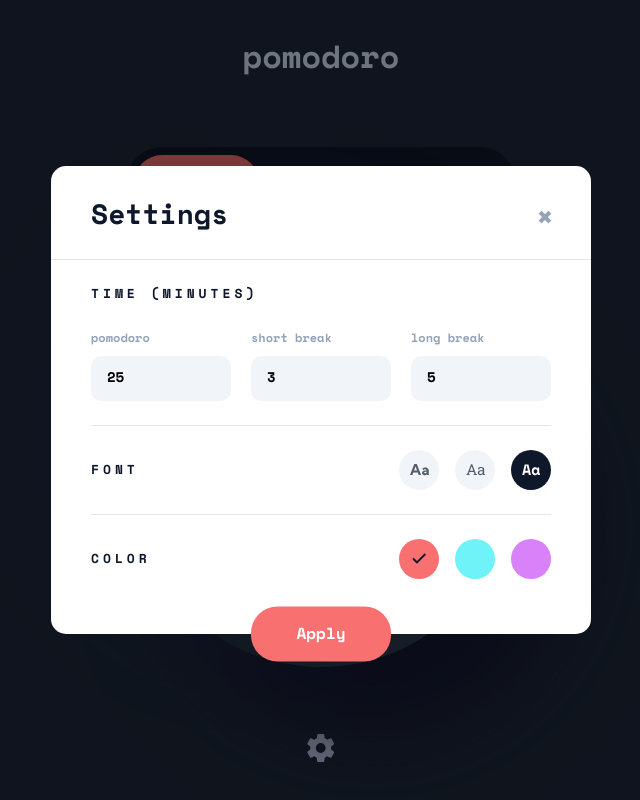
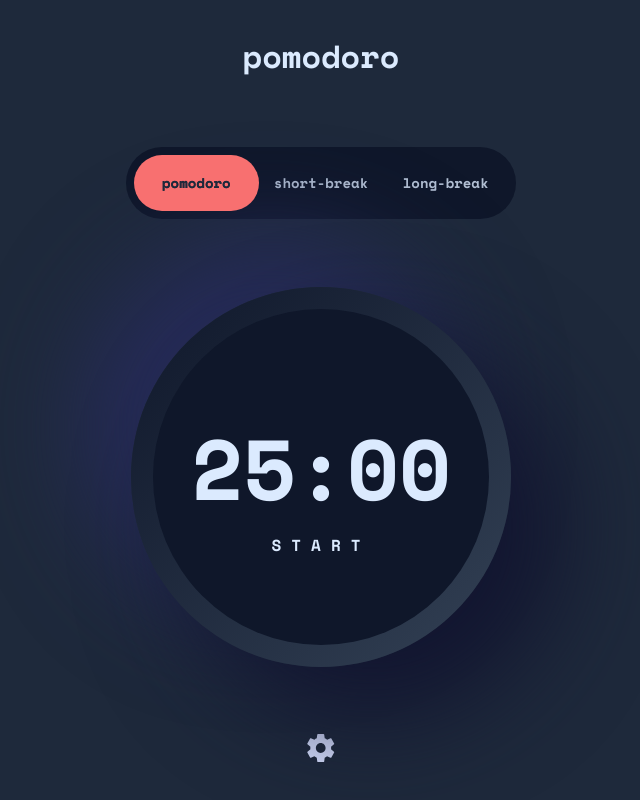
Before and after one commit to bohdancho/pomodoro-spa, a React (Vite) app: page / in a window 1280 px wide. Shown: the whole page, without its empty margins (319-959 px from the left). Built offline with nearby package versions, Linux system fonts and the light colour scheme.

Commit message:
allow empty input in preset settings

```diff
--- a/src/components/settings/presetsSettings.tsx
+++ b/src/components/settings/presetsSettings.tsx
@@ -10,8 +10,9 @@ interface PresetsSettingsProps {
 export const PresetsSettings: FunctionComponent<PresetsSettingsProps> = ({ presets, setPresets }) => {
   const handleChange = (e: ChangeEvent<HTMLInputElement>, mode: Mode) => {
     const value = e.target.value
-    if (isPositiveInteger(value)) {
-      setPresets({ ...presets, [mode]: Number(value) * MINUTE_IN_MS })
+
+    if (isPositiveInteger(value) || value === '') {
+      setPresets({ ...presets, [mode]: value === '' ? undefined : Number(value) * MINUTE_IN_MS })
     }
   }
 
@@ -27,7 +28,7 @@ export const PresetsSettings: FunctionComponent<PresetsSettingsProps> = ({ prese
             <input
               type='numbers'
               className='w-[140px] bg-slate-100 rounded-[10px] text-black px-[16px] pt-[12px] pb-[10px] md:pt-[11px] md:pb-[14px] text-sm'
-              value={getMinutes(presets[mode])}
+              value={presets[mode] === undefined ? '' : getMinutes(presets[mode])}
               onChange={(e) => handleChange(e, mode)}
             ></input>
           </label>
--- a/src/components/settings/settings.tsx
+++ b/src/components/settings/settings.tsx
@@ -11,13 +11,17 @@ interface SettingsProps {
 }
 
 export const Settings: FunctionComponent<SettingsProps> = ({ theme, setTheme, presets, setPresets }) => {
-  const [isVisible, toggleIsVisible] = useReducer((prev) => !prev, true)
+  const [isVisible, toggleIsVisible] = useReducer((prev) => !prev, false)
   const [updatedTheme, setUpdatedTheme] = useState(theme)
   const [updatedPresets, setUpdatedPresets] = useState(presets)
 
   const save = () => {
     setTheme(updatedTheme)
-    setPresets(updatedPresets)
+
+    const arePresetsValid = !Object.values(updatedPresets).some((value) => value === undefined)
+    if (arePresetsValid) {
+      setPresets(updatedPresets)
+    }
     toggleIsVisible()
   }
 
```
